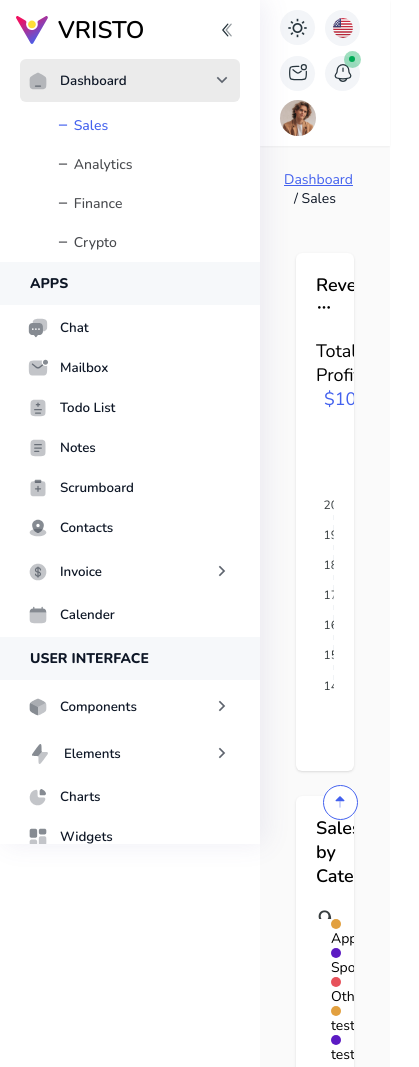
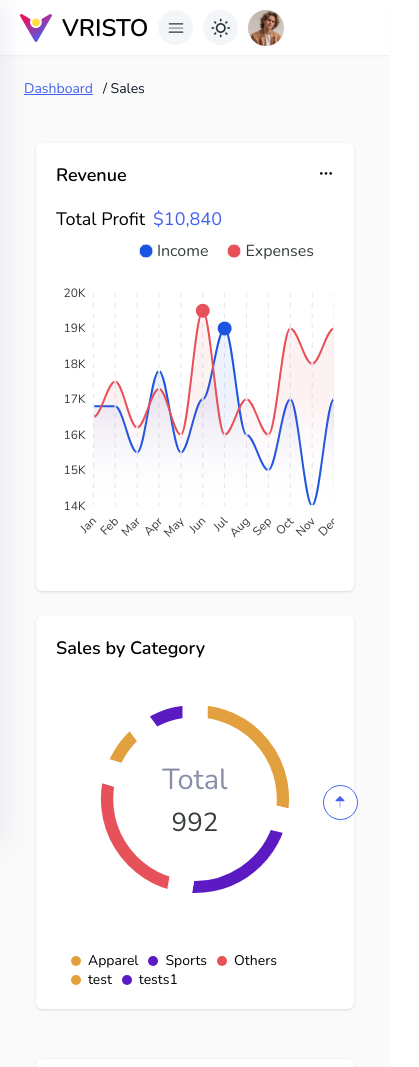
Before and after one commit to Suhani-011/Admin-panel-website, a plain HTML site: page index.html in a window 390 px wide. Shown: the top 1067 px of the page, 419 px wide, since content can reach past the window. Drawn offline with nearby package versions, Linux system fonts and the light colour scheme.

Commit message:
responsive errors fixed

```diff
--- a/assets/css/media.css
+++ b/assets/css/media.css
@@ -81,3 +81,12 @@
         display:block;
     }
 }
+
+@media (max-width:576px) {
+    .ml-260 {
+        margin: 0;
+    }
+    .remove{
+        display: none;
+    }
+}
--- a/index.html
+++ b/index.html
@@ -798,7 +798,7 @@
         <div class="blur"></div>
         <div class="main-content ml-260">
             <!-- Header -->
-            <header class="flex align-center shadow Top">
+            <header class="flex align-center shadow whitespace Top">
                 <div class="aside-head flex align-center hidden-logo hidden">
                     <div class="flex align-center ">
                         <img src="./assets/images/logo.svg" alt="" class="head-logo">
@@ -845,17 +845,17 @@
                             <li class="head-icons theme">
                                 <i class="ri-sun-line"></i>
                             </li>
-                            <li class="head-icons us">
+                            <li class="head-icons us remove">
                                 <img src="./assets/images/us.svg" alt="" height="20px" width="20px">
                             </li>
-                            <li class="head-icons">
+                            <li class="head-icons remove">
                                 <svg width="20" height="20" viewBox="0 0 24 24" fill="none" xmlns="http://www.w3.org/2000/svg">
                                     <path d="M22 10C22.0185 10.7271 22 11.0542 22 12C22 15.7712 22 17.6569 20.8284 18.8284C19.6569 20 17.7712 20 14 20H10C6.22876 20 4.34315 20 3.17157 18.8284C2 17.6569 2 15.7712 2 12C2 8.22876 2 6.34315 3.17157 5.17157C4.34315 4 6.22876 4 10 4H13" stroke="currentColor" stroke-width="1.5" stroke-linecap="round"></path>
                                     <path d="M6 8L8.1589 9.79908C9.99553 11.3296 10.9139 12.0949 12 12.0949C13.0861 12.0949 14.0045 11.3296 15.8411 9.79908" stroke="currentColor" stroke-width="1.5" stroke-linecap="round"></path>
                                     <circle cx="19" cy="5" r="3" stroke="currentColor" stroke-width="1.5"></circle>
                                 </svg>
                             </li>
-                            <li class="head-icons notification">
+                            <li class="head-icons notification remove">
                                 <svg width="20" height="20" viewBox="0 0 24 24" fill="none" xmlns="http://www.w3.org/2000/svg">
                                     <path d="M19.0001 9.7041V9C19.0001 5.13401 15.8661 2 12.0001 2C8.13407 2 5.00006 5.13401 5.00006 9V9.7041C5.00006 10.5491 4.74995 11.3752 4.28123 12.0783L3.13263 13.8012C2.08349 15.3749 2.88442 17.5139 4.70913 18.0116C9.48258 19.3134 14.5175 19.3134 19.291 18.0116C21.1157 17.5139 21.9166 15.3749 20.8675 13.8012L19.7189 12.0783C19.2502 11.3752 19.0001 10.5491 19.0001 9.7041Z" stroke="currentColor" stroke-width="1.5"></path>
                                     <path d="M7.5 19C8.15503 20.7478 9.92246 22 12 22C14.0775 22 15.845 20.7478 16.5 19" stroke="currentColor" stroke-width="1.5" stroke-linecap="round"></path>
@@ -1612,9 +1612,14 @@
     <script>
         $(document).ready(function(){
             $(".left-arrow").on("click",function(){
-                $("aside").addClass("left-260");
-                $(".main-content").removeClass("ml-260");
-                $(".hidden-logo").removeClass("hidden");
+                if($(window).width() < 576){
+                    $("aside").addClass("left-260");
+                    $(".hidden-logo").removeClass("hidden");
+                } else {
+                    $("aside").addClass("left-260");
+                    $(".main-content").removeClass("ml-260");
+                    $(".hidden-logo").removeClass("hidden");
+                }
             })
             $(".menu-icon").on("click",function(){
                 $("aside").removeClass("left-260");
@@ -1643,6 +1648,13 @@
                 $(".blur").removeClass("blur-banner");
             })
         })
+        $(window).on("load",function(){
+            if($(window).width() < 576){
+                $("aside").addClass("left-260");
+                $(".hidden-logo").removeClass("hidden");
+            }
+        })
+
     </script>
 </body>
 </html>
```
Also changed, not shown: assets/css/style.css.
